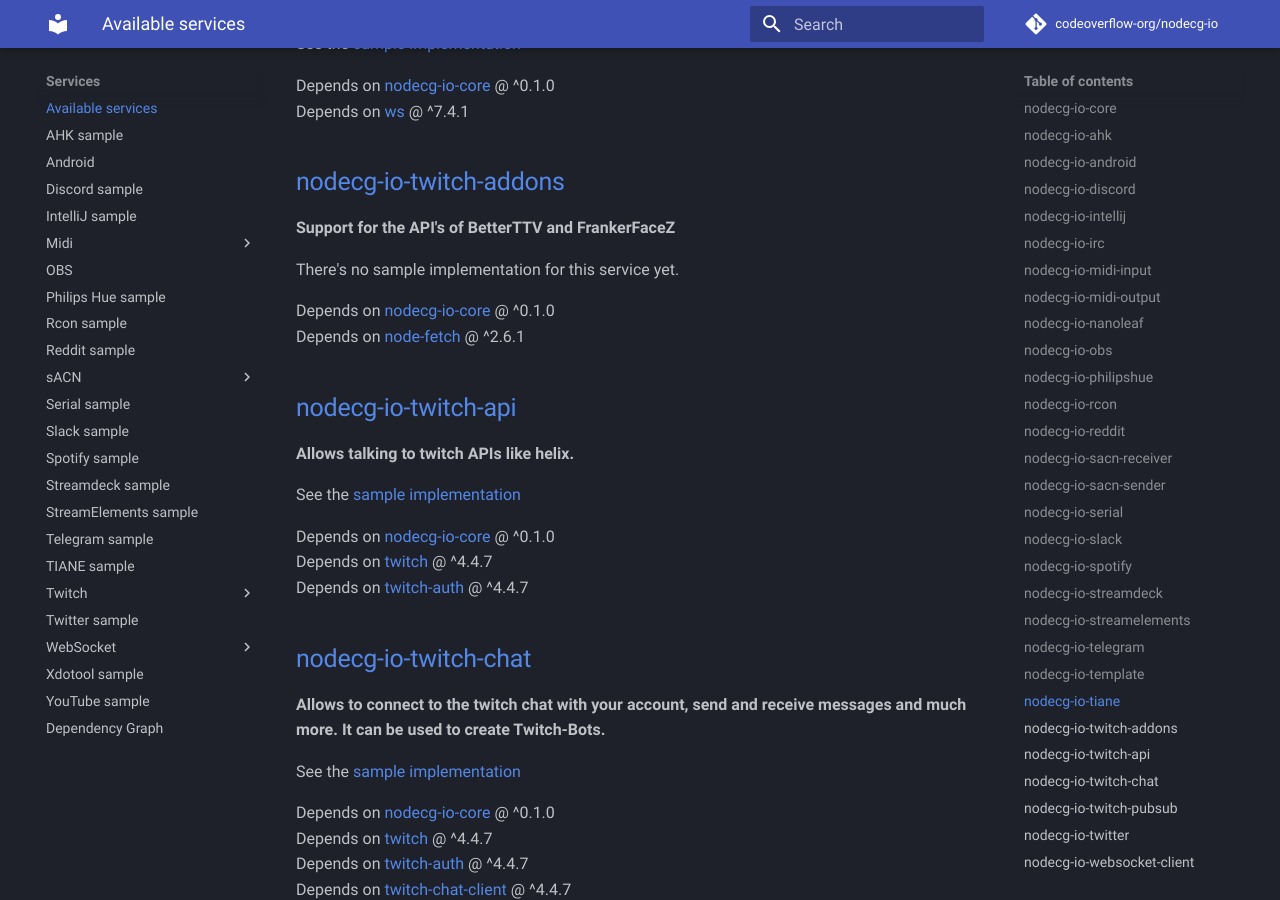
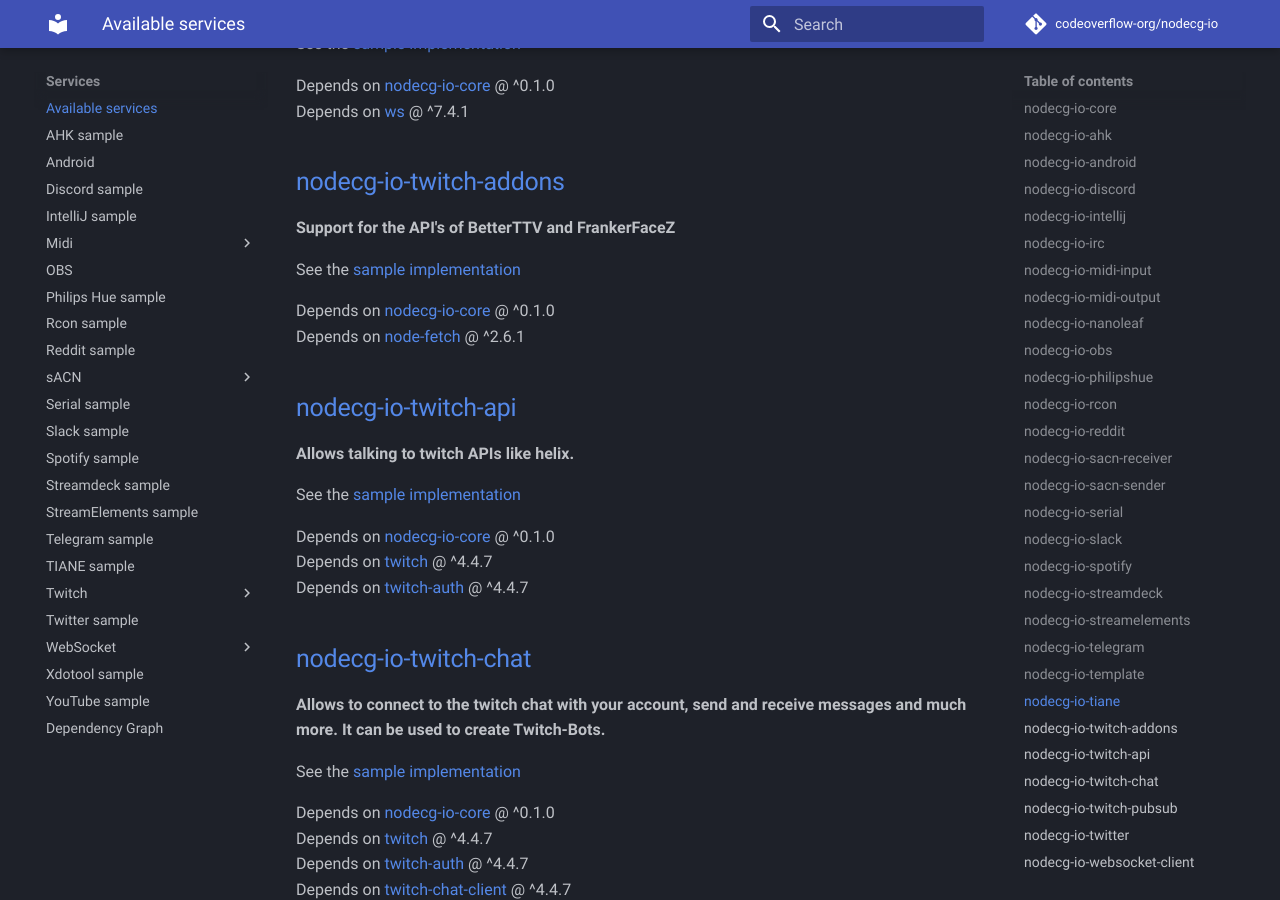
Before and after one commit to codeoverflow-org/nodecg-io-docs, an MkDocs documentation site: the page built from docs/services.md, in a window 1280 px wide and 900 px high, scrolled down 5487 px. Built offline with MkDocs 1.6.1 and Material for MkDocs 9.7.7, drawn with Linux system fonts in a browser that asks for light colours; comment, search, counter and statistics services are not loaded.

Commit message:
Re-Run build-docs.py

```diff
--- a/docs/services.md
+++ b/docs/services.md
@@ -219,7 +219,7 @@
 
 **Support for the API's of BetterTTV and FrankerFaceZ**
 
-There's no sample implementation for this service yet.
+See the [sample implementation](samples/twitch-addons.md)
 
 Depends on [nodecg-io-core](https://github.com/codeoverflow-org/nodecg-io/tree/master/nodecg-io-core) @ ^0.1.0 <br>
 Depends on [node-fetch](https://www.npmjs.com/package/node-fetch) @ ^2.6.1 <br>
```
